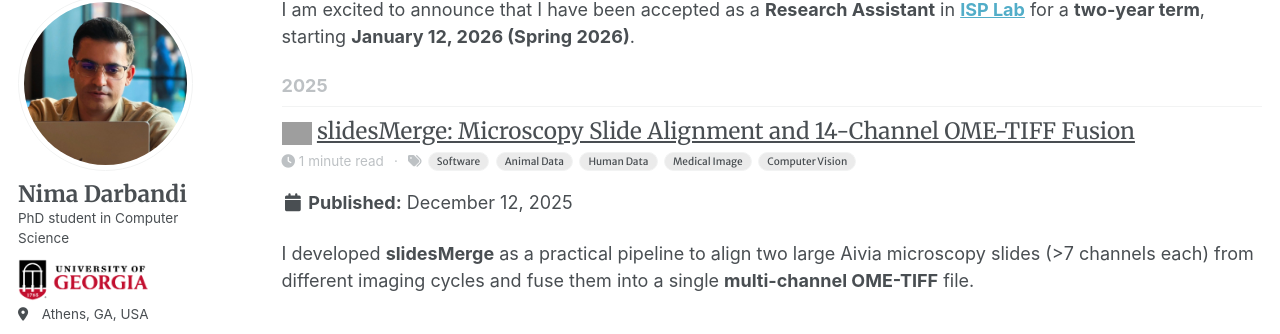
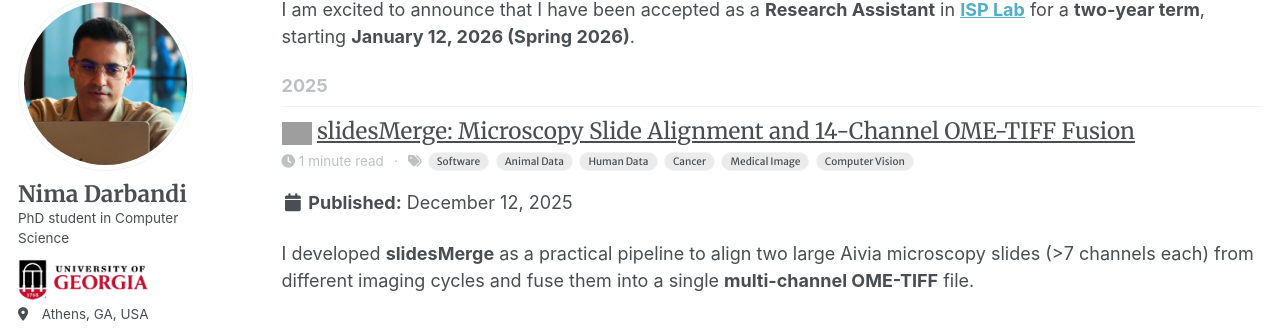
Before and after one commit to nimadarbandi/nimadarbandi.github.io, a Jekyll site: the page built from _pages/year-archive.html, in a window 1280 px wide and 900 px high, scrolled down 975 px. Shown: the part 105-439 px from the top of the window. Built offline with Jekyll 4.4.1, drawn with Linux system fonts in a browser that asks for light colours; some web fonts are replaced; a script bundle is joined from its source files by our own code; library files that are not in the unit come from our copies; grey boxes are pictures that could not be loaded.

Commit message:
post label updated

```diff
--- a/_posts/2025-12-12-slidesmerge-microscopy-pipeline.md
+++ b/_posts/2025-12-12-slidesmerge-microscopy-pipeline.md
@@ -12,6 +12,7 @@ skills:
   - Software
   - Animal Data
   - Human Data
+  - Cancer
   - Medical Image
   - Computer Vision
 post_icon: /images/virus.jpg
```
